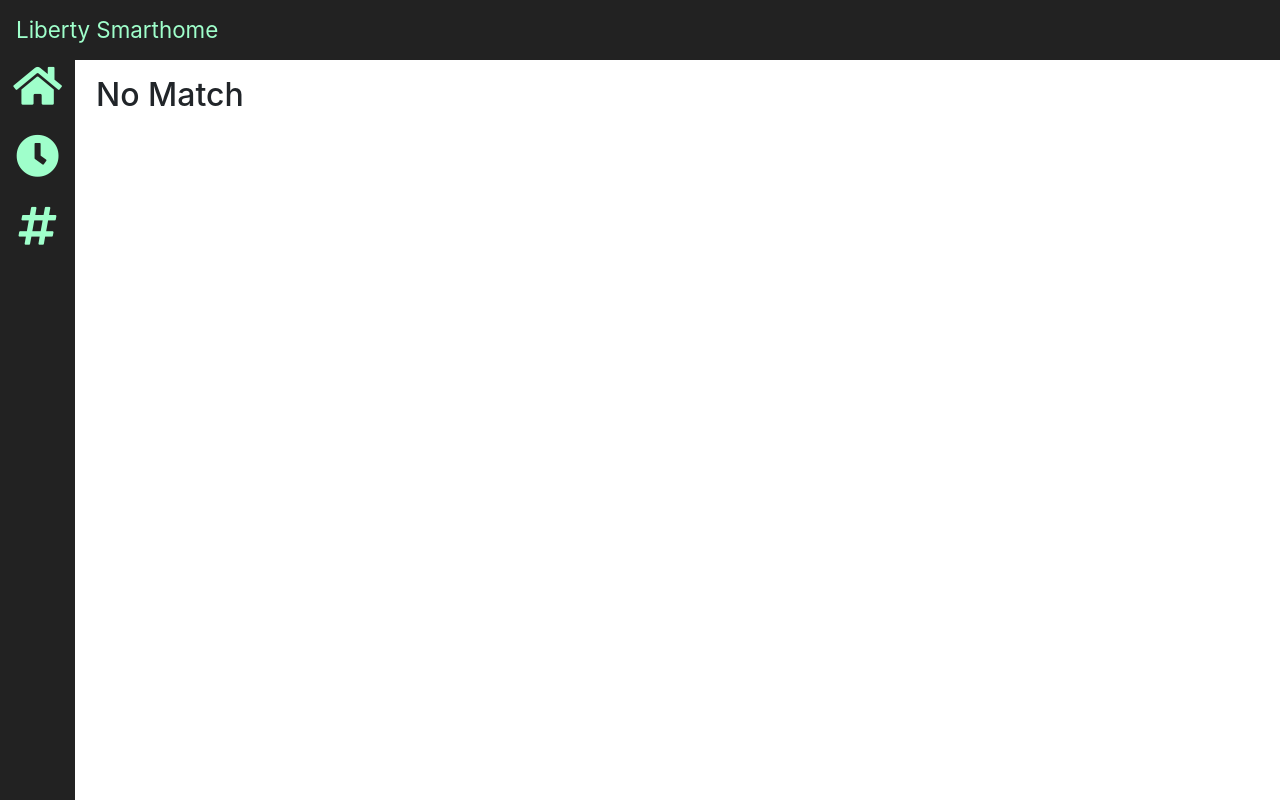
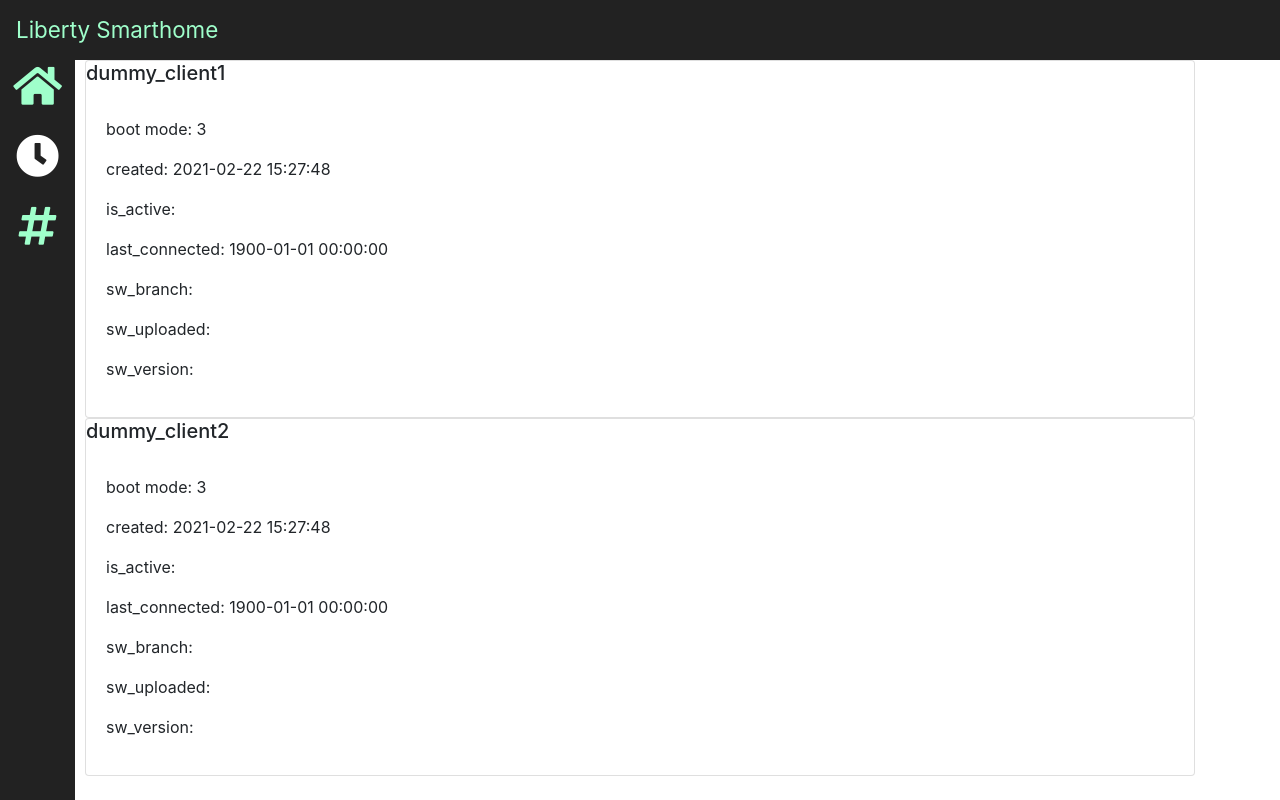
Before and after one commit to johannesgrothe/Smarthome_Webinterface, a React (Create React App) app: page /chip_page in a window 1280 px wide. Built offline with nearby package versions, Linux system fonts and the light colour scheme; no server answers.

Commit message:
#1 Added ChipPage, working on rendering info about the chips

```diff
--- a/src/App.js
+++ b/src/App.js
@@ -8,6 +8,7 @@ import { NoMatch } from './NoMatch';
 import Sidebar from './components/Sidebar';
 import {NavigationBar} from "./components/NavigationBar";
 import MainPage from "./Home";
+import ChipPage from "./ChipPage";
 
 
 function App() {
@@ -18,7 +19,7 @@ function App() {
         <Sidebar />
         <Switch>
           <Route exact path="/" component={MainPage}/>
-          <Route path="/about" component={About} />
+          <Route path="/chip_page" component={ChipPage} />
           <Route component={NoMatch} />
         </Switch>
       </Router>
--- /dev/null
+++ b/src/ChipPage.css
@@ -0,0 +1,3 @@
+.container{
+    align-content: space-evenly;
+}
--- /dev/null
+++ b/src/ChipPage.js
@@ -0,0 +1,77 @@
+import React, {Component} from "react";
+import {Card, Col, Container, Row} from "react-bootstrap";
+import {getAPIAddress} from "./components/GetAPIAddress";
+
+export default class ChipPage extends Component {
+    constructor() {
+        super();
+        this.state = {
+            "client_count": 2,
+                "clients": [
+                {
+                    "boot_mode": 3,
+                    "created": "2021-02-22 15:27:48",
+                    "is_active": false,
+                    "last_connected": "1900-01-01 00:00:00",
+                    "name": "dummy_client1",
+                    "port_mapping": {},
+                    "sw_branch": null,
+                    "sw_uploaded": null,
+                    "sw_version": null
+                },
+                {
+                    "boot_mode": 3,
+                    "created": "2021-02-22 15:27:48",
+                    "is_active": false,
+                    "last_connected": "1900-01-01 00:00:00",
+                    "name": "dummy_client2",
+                    "port_mapping": {},
+                    "sw_branch": null,
+                    "sw_uploaded": null,
+                    "sw_version": null
+                }
+            ]
+        }
+    }
+
+    componentDidMount() {
+        const API_URL = getAPIAddress("clients")
+        fetch(API_URL)
+            .then(response => {
+                return response.json()
+            })
+            .then(res => {
+                console.log(res)
+                // this.setState({clients: res})
+                console.log("state", this.state.clients)
+            })
+
+    }
+
+    render() {
+        return(
+            <div>
+                <Container>
+                    {this.state.clients.map((client_data) => {
+                        // return React.createElement("h2", null, client_data.name)
+                        return (
+                            <Card>
+                                <Card.Title>{client_data.name}</Card.Title>
+                                <Card.Body>
+                                    <p>boot mode: {client_data.boot_mode}</p>
+                                    <p>created: {client_data.created}</p>
+                                    <p>is_active: {client_data.is_active}</p>
+                                    <p>last_connected: {client_data.last_connected}</p>
+                                    {/*<a>port_mapping: {client_data.port_mapping}</a>*/}
+                                    <p>sw_branch: {client_data.sw_branch}</p>
+                                    <p>sw_uploaded: {client_data.sw_uploaded}</p>
+                                    <p>sw_version: {client_data.sw_version}</p>
+                                </Card.Body>
+                            </Card>
+                        )
+                    })}
+                </Container>
+            </div>
+        )
+    }
+}
--- a/src/Home.js
+++ b/src/Home.js
@@ -1,23 +1,22 @@
-import React, {Component, useEffect, useState} from 'react';
-import styled from 'styled-components';
+import React, {Component, useState} from 'react';
 import {Card, Col, Container, Row} from "react-bootstrap";
-import {NodePath as axios} from "@babel/traverse";
-
+import {getAPIAddress} from "./components/GetAPIAddress";
 
 
 export default class MainPage extends Component {
-    constructor(){
+    constructor() {
         super();
-        this.state= {
+        this.state = {
             info: [],
         };
     }
 
     componentDidMount() {
-    const API_IP = window.location.host.split(':')[0]
-    const MY_API_URL = `http://${API_IP}:4999/info`
-    fetch(MY_API_URL)
-        .then(response => {return response.json()})
+        const API_URL = getAPIAddress("info")
+        fetch(API_URL)
+            .then(response => {
+                return response.json()
+            })
             .then(res => {
                 this.setState({info: res})
                 console.log("state", this.state.info)
@@ -25,7 +24,7 @@ componentDidMount() {
     }
 
     render() {
-        return(
+        return (
             <Container width="100%">
                 <Row className="justify-content-center">
                     <Col>
@@ -47,7 +46,8 @@ componentDidMount() {
                     </Col>
                     <Col>
                         <Card>
-                            <Card.Body>Number of Connectors connected to Bridge: {this.state.info.connector_count}</Card.Body>
+                            <Card.Body>Number of Connectors connected to
+                                Bridge: {this.state.info.connector_count}</Card.Body>
                         </Card>
                     </Col>
                 </Row>
@@ -59,7 +59,8 @@ componentDidMount() {
                     </Col>
                     <Col>
                         <Card>
-                            <Card.Body>sw branch/commit: {this.state.info.software_branch} / {this.state.info.software_commit}</Card.Body>
+                            <Card.Body>sw
+                                branch/commit: {this.state.info.software_branch} / {this.state.info.software_commit}</Card.Body>
                         </Card>
                     </Col>
                     <Col>
--- /dev/null
+++ b/src/components/GetAPIAddress.js
@@ -0,0 +1,4 @@
+export const getAPIAddress = (path) => {
+    const API_IP = window.location.host.split(':')[0]
+    return `http://${API_IP}:4999/${path}`
+}
--- a/src/components/Sidebar.js
+++ b/src/components/Sidebar.js
@@ -26,8 +26,8 @@ class SideNav extends React.Component {
                   key: 1 /* Key is required, else console throws error. Does this please you Mr. Browser?! */
                 },
                 {
-                  path: '/about',
-                  name: 'About',
+                  path: '/chip_page',
+                  name: 'Chip Page',
                   css: 'fa fa-fw fa-clock',
                   key: 2
                 },
```
Lines whose indentation alone changed are shown as unchanged.
